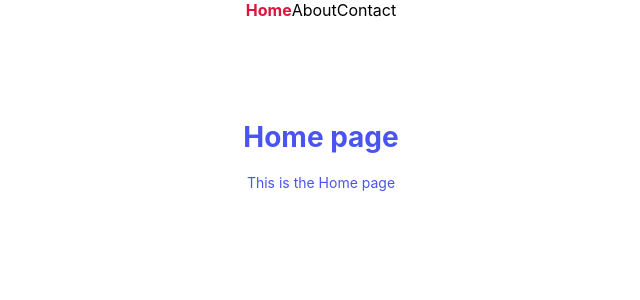
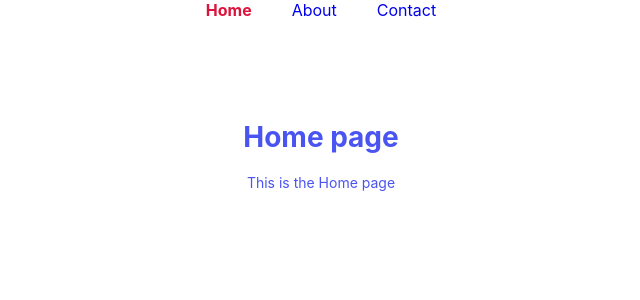
Before and after one commit to Lesley-w19/react-router, a React (Create React App) app: page / in a window 1280 px wide. Shown: the top 300 px of the page, without its empty margins (319-959 px from the left). Built offline with nearby package versions, Linux system fonts and the light colour scheme.

Commit message:
added the margin to the inline activestyle and linkstyle classes

```diff
--- a/src/components/Navbar.js
+++ b/src/components/Navbar.js
@@ -5,33 +5,41 @@ const Navbar = () => {
   let activeStyle = {
     color: "crimson",
     fontWeight: "bold",
+    margin: "1px 20px",
     textDecoration: "none",
   };
   let linkStyle = {
-    color: "black",
     textDecoration: "none",
+    margin: "1px 20px",
   };
   return (
     <>
+      <div className="nav">
+        <div className="nav__wrapper">
           <NavLink
             to="/"
+            className="nav__link"
             style={({ isActive }) => (isActive ? activeStyle : linkStyle)}
           >
             Home
           </NavLink>
           <NavLink
             to="about"
+            className="nav__link"
             style={({ isActive }) => (isActive ? activeStyle : linkStyle)}
           >
             About
           </NavLink>
           <NavLink
             to="contact"
+            className="nav__link"
             style={({ isActive }) => (isActive ? activeStyle : linkStyle)}
           >
             Contact
           </NavLink>
+        </div>
         <Outlet />
+      </div>
     </>
   );
 };
```
Lines whose indentation alone changed are shown as unchanged.
